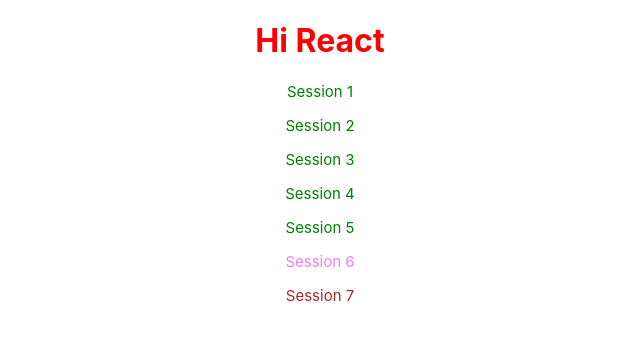
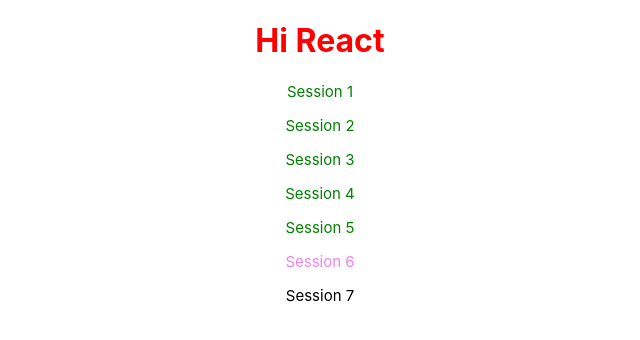
Before and after one commit to lakkaru/react-components-top-to-bottom-with-layout, a React (Create React App) app: page / in a window 1280 px wide. Shown: the top 340 px of the page, without its empty margins (320-960 px from the left). Built offline with nearby package versions, Linux system fonts and the light colour scheme.

Commit message:
feat- used map func for creating elements

```diff
--- a/src/App.js
+++ b/src/App.js
@@ -1,24 +1,42 @@
 // import logo from './logo.svg';
 import "./App.css";
+const sessions = [{ status: "compleated", text: "Session 1" },
+{ status: "compleated", text: "Session 2" },
+{ status: "compleated", text: "Session 3" },
+{ status: "compleated", text: "Session 4" },
+{ status: "compleated", text: "Session 5" },
+{ status: "on-going", text: "Session 6" },
+{ status: "not-started", text: "Session 7" }];
 
-function App() {
+const test =10;
+function App(value) {
   return (
     <div className="App">
       <h1>Hi React</h1>
-      <MyPara status='compleated' text="Session 1" />
-      <MyPara status='compleated' text="Session 2" />
-      <MyPara status='compleated' text="Session 3" />
-      <MyPara status='compleated' text="Session 4" />
-      <MyPara status='compleated' text="Session 5" />
-      <MyPara status='on-going' text="Session 6" />
-      <MyPara status='not-started' text="Session 7" />
+      {sessions.map(function(val, key){
+        return <MyPara key={key} text={val.text} status={val.status}/>;
+      })}
     </div>
   );
 }
 
 export default App;
 
-function MyPara(props) {
-   console.log(props.status);
-  return <p style={{ fontSize: '15px',  color: props.status==='compleated' ? 'green': props.status==='on-going' ? 'violet': 'brown'}}>{props.text}</p>;
+function MyPara({ status, text }) {
+  // const { status, text } = props;
+  return (
+    <p
+      style={{
+        fontSize: "15px",
+        color:
+          status === "compleated"
+            ? "green"
+            : status === "on-going"
+            ? "violet"
+            : "black",
+      }}
+    >
+      {text}
+    </p>
+  );
 }
```
